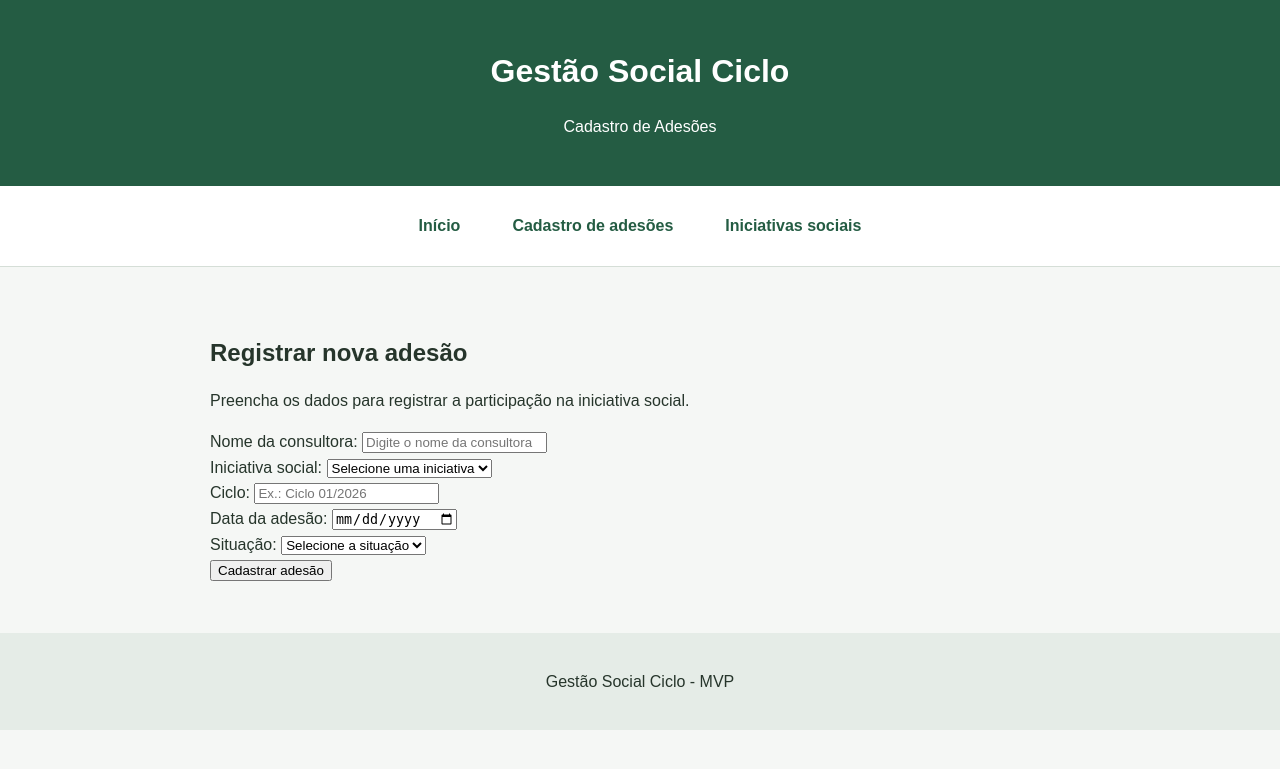
After one commit to Monica-1985/gestao-social-ciclo, a Flask app: page /cadastro in a window 1280 px wide. The commit adds this page. Shown: the top 769 px of the page. Run offline with Flask 3, Linux system fonts and the light colour scheme.

Commit message:
feat: implementa cadastro e consulta de adesoes

```diff
--- a/app.py
+++ b/app.py
@@ -1,12 +1,78 @@
 
-from flask import Flask, render_template
+from flask import Flask, render_template, request
+import sqlite3
 
 app = Flask(__name__)
+
+
+def conectar_banco():
+    return sqlite3.connect("gestao_social.db")
+
+
+def criar_banco():
+    conexao = conectar_banco()
+    conexao.execute("""
+        CREATE TABLE IF NOT EXISTS adesoes (
+            id INTEGER PRIMARY KEY AUTOINCREMENT,
+            consultora TEXT NOT NULL,
+            iniciativa TEXT NOT NULL,
+            ciclo TEXT NOT NULL,
+            data TEXT NOT NULL,
+            situacao TEXT NOT NULL
+        )
+    """)
+    conexao.commit()
+    conexao.close()
+
 
 @app.route("/")
 def inicio():
     return render_template("index.html")
 
 
+@app.route("/adesoes")
+def listar_adesoes():
+    conexao = conectar_banco()
+
+    registros = conexao.execute("""
+        SELECT id, consultora, iniciativa, ciclo, data, situacao
+        FROM adesoes
+        ORDER BY id DESC
+    """).fetchall()
+
+    conexao.close()
+
+    return render_template("adesoes.html", adesoes=registros)
+
+
+@app.route("/cadastro", methods=["GET", "POST"])
+def cadastro():
+    mensagem = ""
+
+    if request.method == "POST":
+        consultora = request.form.get("consultora", "").strip()
+        iniciativa = request.form.get("iniciativa", "")
+        ciclo = request.form.get("ciclo", "").strip()
+        data = request.form.get("data", "")
+        situacao = request.form.get("situacao", "")
+
+        if all([consultora, iniciativa, ciclo, data, situacao]):
+            conexao = conectar_banco()
+            conexao.execute("""
+                INSERT INTO adesoes
+                (consultora, iniciativa, ciclo, data, situacao)
+                VALUES (?, ?, ?, ?, ?)
+            """, (consultora, iniciativa, ciclo, data, situacao))
+            conexao.commit()
+            conexao.close()
+
+            mensagem = "Adesão cadastrada com sucesso!"
+        else:
+            mensagem = "Preencha todos os campos obrigatórios."
+
+    return render_template("cadastro.html", mensagem=mensagem)
+
+
 if __name__ == "__main__":
+    criar_banco()
     app.run(debug=True)
--- /dev/null
+++ b/templates/cadastro.html
@@ -0,0 +1,87 @@
+
+<!DOCTYPE html>
+<html lang="pt-BR">
+<head>
+    <meta charset="UTF-8">
+    <meta name="viewport" content="width=device-width, initial-scale=1.0">
+    <title>Cadastro de Adesões - Gestão Social Ciclo</title>
+    <link rel="stylesheet" href="{{ url_for('static', filename='style.css') }}">
+</head>
+<body>
+
+    <header>
+        <h1>Gestão Social Ciclo</h1>
+        <p>Cadastro de Adesões</p>
+    </header>
+
+    <nav aria-label="Navegação principal">
+        <a href="/">Início</a>
+        <a href="/cadastro">Cadastro de adesões</a>
+        <a href="/#iniciativas">Iniciativas sociais</a>
+    </nav>
+
+    <main>
+        <h2>Registrar nova adesão</h2>
+        {% if mensagem %}
+    <p role="status">{{ mensagem }}</p>
+{% endif %}
+        <p>Preencha os dados para registrar a participação na iniciativa social.</p>
+
+<form method="POST" action="/cadastro">
+                <div>
+                <label for="consultora">Nome da consultora:</label>
+                <input
+                    type="text"
+                    id="consultora"
+                    name="consultora"
+                    required
+                    placeholder="Digite o nome da consultora">
+            </div>
+
+            <div>
+                <label for="iniciativa">Iniciativa social:</label>
+                <select id="iniciativa" name="iniciativa" required>
+                    <option value="">Selecione uma iniciativa</option>
+                    <option value="Crer Para Ver">Crer Para Ver</option>
+                    <option value="Avon Por Elas">Avon Por Elas</option>
+                </select>
+            </div>
+
+            <div>
+                <label for="ciclo">Ciclo:</label>
+                <input
+                    type="text"
+                    id="ciclo"
+                    name="ciclo"
+                    required
+                    placeholder="Ex.: Ciclo 01/2026">
+            </div>
+
+            <div>
+                <label for="data">Data da adesão:</label>
+                <input
+                    type="date"
+                    id="data"
+                    name="data"
+                    required>
+            </div>
+
+            <div>
+                <label for="situacao">Situação:</label>
+                <select id="situacao" name="situacao" required>
+                    <option value="">Selecione a situação</option>
+                    <option value="Ativa">Ativa</option>
+                    <option value="Pendente">Pendente</option>
+                </select>
+            </div>
+
+            <button type="submit">Cadastrar adesão</button>
+        </form>
+    </main>
+
+    <footer>
+        <p>Gestão Social Ciclo - MVP</p>
+    </footer>
+
+</body>
+</html>
```
Also changed, not shown: templates/adesoes.html (added, +61 -0 lines), templates/index.html (+6 -4 lines), 1 other file.
